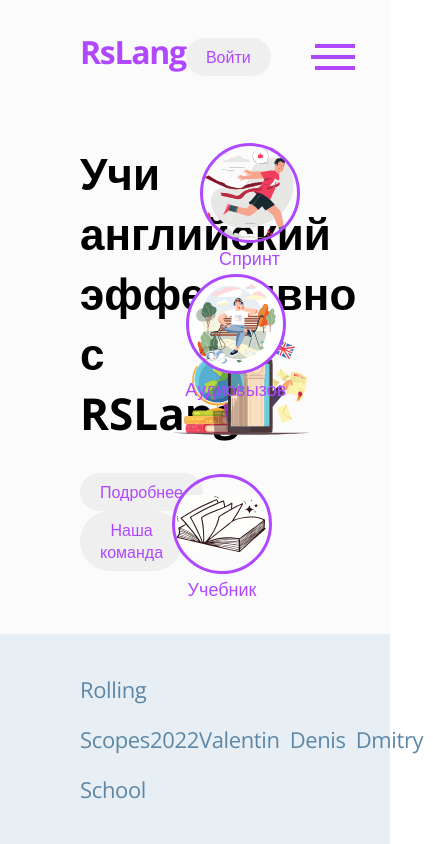
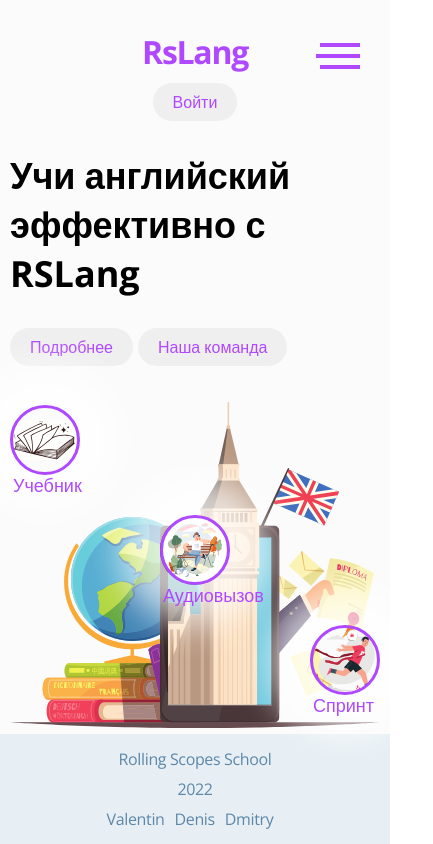
Before and after one commit to DnsYOUdnk/rslang, a React (Create React App) app in the folder rslang-app/: page / in a window 390 px wide. Shown: the whole page, 433 px wide, since content can reach past the window. Built offline with nearby package versions, Linux system fonts and the light colour scheme.

Commit message:
docs: add adaptive in a main, statistic, about page

```diff
--- a/rslang-app/src/components/Description/Description.module.css
+++ b/rslang-app/src/components/Description/Description.module.css
@@ -18,3 +18,25 @@
   width: 75%;
   border-radius: 100%;
 }
+
+@media (max-width: 992px) {
+  .wrapper {
+    margin: 0;
+    padding: 0;
+    gap: 0;
+  }
+}
+
+@media (max-width: 768px) {
+  .wrapper {
+    grid-template-columns: 225px auto;
+    margin-bottom: 15px;
+  }
+}
+
+@media (max-width: 576px) {
+  .wrapper {
+    display: flex;
+    flex-direction: column;
+  }
+}
--- a/rslang-app/src/components/Footer/Footer.module.css
+++ b/rslang-app/src/components/Footer/Footer.module.css
@@ -38,3 +38,25 @@
 .footer__box a:hover {
   color: var(--link-color);
 }
+
+@media (max-width: 768px) {
+  .footer {
+    padding: 20px;
+  }
+  .footer__wrap {
+    display: flex;
+    font-size: 20px;
+    flex-direction: column;
+    line-height: 40px;
+  }
+}
+
+@media (max-width: 576px) {
+  .footer {
+    padding: 10px;
+  }
+  .footer__wrap {
+    font-size: 16px;
+    line-height: 30px;
+  }
+}
--- a/rslang-app/src/components/Header/Header.module.css
+++ b/rslang-app/src/components/Header/Header.module.css
@@ -43,3 +43,29 @@
   cursor: pointer;
   z-index: 2;
 }
+
+@media (max-width: 768px) {
+  .nav {
+    display: flex;
+    flex-direction: column;
+  }
+  .wrap {
+    width: 100%;
+    justify-content: center;
+  }
+}
+
+@media (max-width: 576px) {
+  .header {
+    padding: 30px;
+  }
+  .wrap {
+    display: flex;
+    flex-direction: column;
+  }
+
+  .hello {
+    padding-right: 0;
+    padding-bottom: 20px;
+  }
+}
--- a/rslang-app/src/components/Menu/Menu.module.css
+++ b/rslang-app/src/components/Menu/Menu.module.css
@@ -68,3 +68,20 @@
 .hamburger__active span.long {
   display: none;
 }
+
+@media (max-width: 768px) {
+  .hamburger {
+    display: flex;
+    flex-direction: column;
+    position: absolute;
+    right: -50px;
+    top: -40px;
+  }
+}
+@media (max-width: 576px) {
+  .hamburger {
+    display: flex;
+    flex-direction: column;
+    right: 0;
+  }
+}
--- a/rslang-app/src/components/TeamPerson/TeamPerson.module.css
+++ b/rslang-app/src/components/TeamPerson/TeamPerson.module.css
@@ -57,3 +57,18 @@
   font-size: 16px;
   padding-bottom: 10px;
 }
+
+@media (max-width: 992px) {
+  .reverse {
+    margin-left: 0%;
+  }
+  .person {
+    width: 100%;
+  }
+}
+
+@media (max-width: 992px) {
+  .person {
+    flex-direction: column;
+  }
+}
--- a/rslang-app/src/pages/AboutPage/AboutPage.module.css
+++ b/rslang-app/src/pages/AboutPage/AboutPage.module.css
@@ -36,3 +36,12 @@
 .special {
   margin-bottom: 40px;
 }
+
+@media (max-width: 768px) {
+  .main {
+    padding: 30px;
+  }
+  .title {
+    margin-bottom: 10px;
+  }
+}
--- a/rslang-app/src/pages/MainPage/MainPage.module.css
+++ b/rslang-app/src/pages/MainPage/MainPage.module.css
@@ -33,6 +33,7 @@
   color: var(--link-color);
   text-decoration: none;
   transition: all 0.3s;
+  box-shadow: 1px 0px 34px 41px rgba(255, 255, 255, 0.7);
 }
 
 .learn__link:hover {
@@ -65,3 +66,65 @@
   left: 20%;
   background: url('/public/icons/sprint.svg') no-repeat center / contain;
 }
+
+@media (max-width: 768px) {
+  .main {
+    padding: 30px;
+  }
+  .sprint {
+    left: 65%;
+  }
+  .audio {
+    left: 35%;
+  }
+  .title {
+    font-size: 36px;
+  }
+  .button {
+    margin-right: 0;
+    margin-bottom: 15px;
+  }
+}
+
+@media (max-width: 576px) {
+  .main {
+    grid-template-columns: 1fr;
+    padding: 0 10px;
+  }
+  .about {
+    margin-bottom: 20px;
+  }
+  .learn__link {
+    display: block;
+    width: 70px;
+    height: 70px;
+  }
+  .sprint {
+    position: static;
+
+    align-self: flex-end;
+  }
+  .audio {
+    position: static;
+    align-self: center;
+  }
+  .book {
+    position: static;
+  }
+  .button {
+    margin-right: 5px;
+    margin-bottom: 0;
+  }
+  .learn {
+    display: flex;
+    flex-direction: column;
+  }
+  .learn__title {
+    position: relative;
+    bottom: -65px;
+  }
+  .learn__link {
+    margin-top: 10px;
+    margin-bottom: 30px;
+  }
+}
--- a/rslang-app/src/pages/StatisticPage/StatisticPage.module.css
+++ b/rslang-app/src/pages/StatisticPage/StatisticPage.module.css
@@ -115,3 +115,45 @@
   letter-spacing: 3px;
   color: var(--main-color);
 }
+
+@media (max-width: 992px) {
+  .main {
+    padding: 30px;
+  }
+  .title {
+    font-size: 30px;
+  }
+  .games__wrap {
+    display: flex;
+    flex-direction: column;
+  }
+  .game__item {
+    margin-bottom: 20px;
+  }
+}
+
+@media (max-width: 768px) {
+  .main {
+    padding: 10px;
+  }
+  .today {
+    display: flex;
+    flex-direction: column;
+    width: 100%;
+  }
+  .lernedWords {
+    margin-bottom: 20px;
+  }
+  .game__item {
+    padding: 10px 35px;
+  }
+}
+
+@media (max-width: 576px) {
+  .title {
+    font-size: 22px;
+  }
+  .games__wrap {
+    width: 100%;
+  }
+}
--- a/rslang-app/src/pages/StatisticPage/StatisticPage.tsx
+++ b/rslang-app/src/pages/StatisticPage/StatisticPage.tsx
@@ -28,7 +28,7 @@ export const StatisticPage = ({ className, ...props }: StatisticPageProps): JSX.
         const user = JSON.parse(localStorage.user);
         const response = await getStatistic(user.userId, user.token);
         setStatusCode(response.status);
-        if (response.staus === 200) {
+        if (response.status === 200) {
           setStatistic(response);
         }
       };
@@ -37,7 +37,7 @@ export const StatisticPage = ({ className, ...props }: StatisticPageProps): JSX.
   }, [context]);
   return (
     <main className={cn(className, cl.main)}>
-      {context?.isAuthorized && (statusCode === 200 || statusCode === 401) ? (
+      {context?.isAuthorized && (statusCode === 200 || statusCode === 401 || statusCode === 404) ? (
         <>
           <h2 className={cl.title}>
             <span>Статистика за сегодня</span>
--- a/rslang-app/src/pages/TeamPage/TeamPage.module.css
+++ b/rslang-app/src/pages/TeamPage/TeamPage.module.css
@@ -40,3 +40,24 @@
   left: 50%;
   transform: translate(-50%, -50%);
 }
+
+@media (max-width: 992px) {
+  .main {
+    padding: 10px;
+  }
+  .wrapper {
+    width: 650px;
+  }
+}
+
+@media (max-width: 768px) {
+  .wrapper {
+    width: 500px;
+  }
+}
+
+@media (max-width: 576px) {
+  .wrapper {
+    width: 300px;
+  }
+}
```
Also changed, not shown: 1 other file (tests, documents, lock files or other folders).
